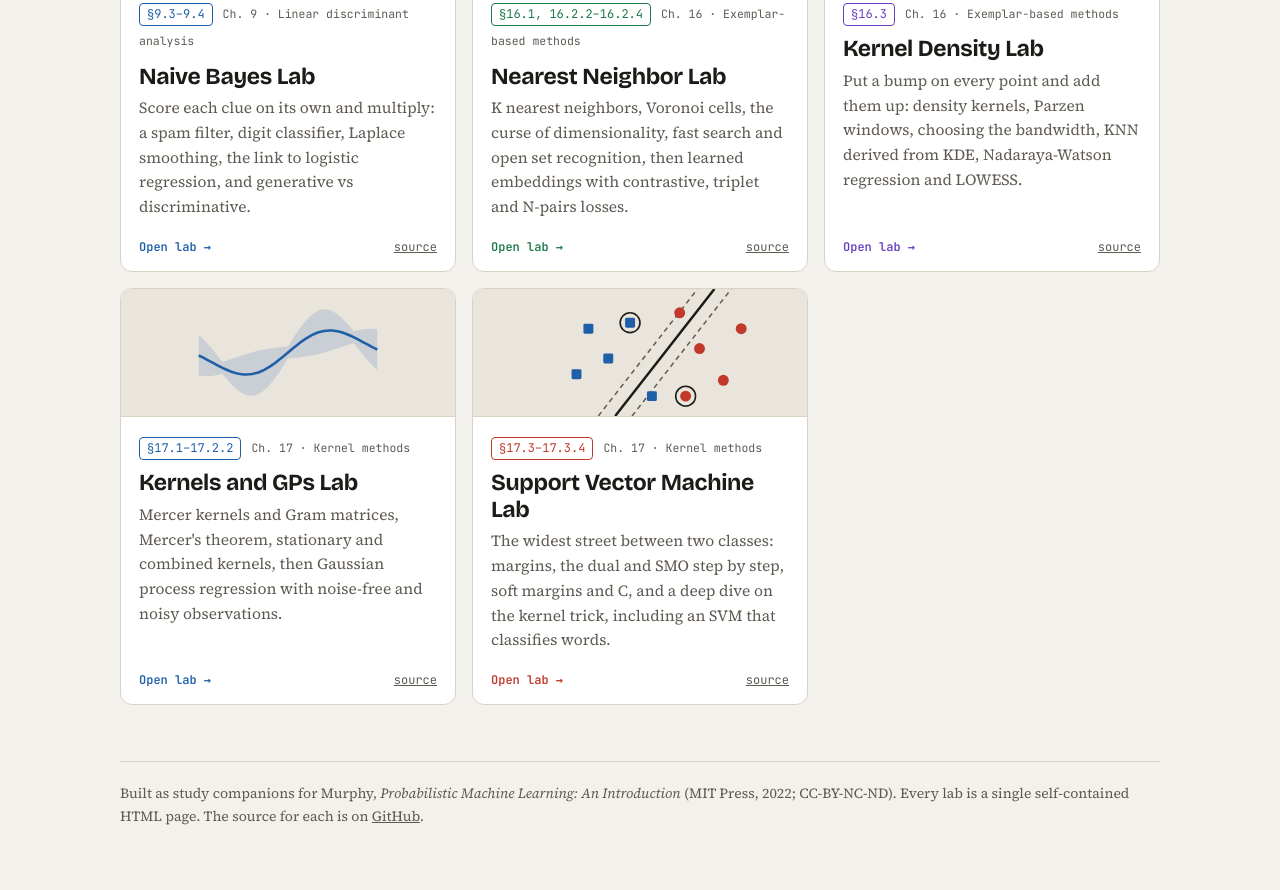
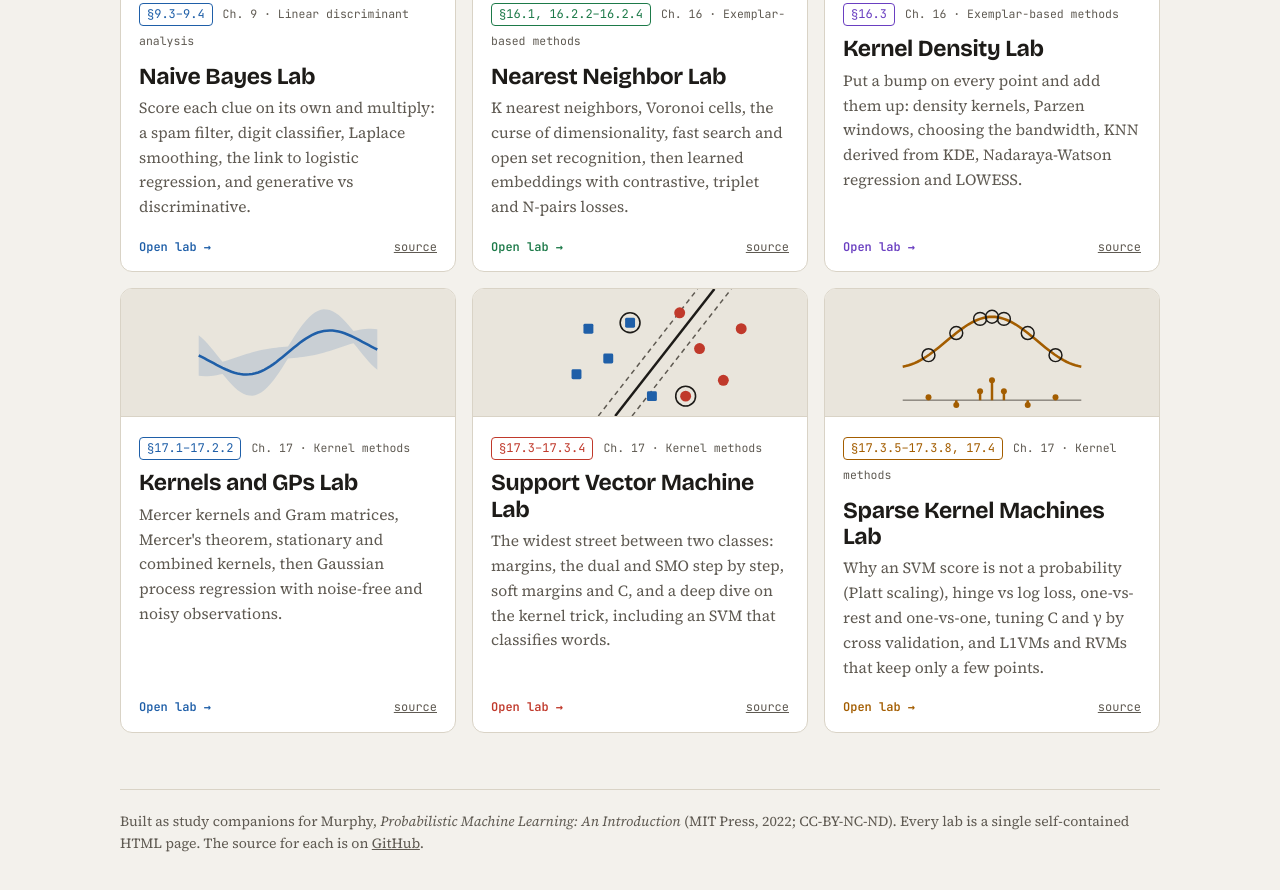
Before and after one commit to isaackrallison/473, a plain HTML site: page index.html in a window 1280 px wide. Shown: the part 1520-2410 px from the top of the page. Drawn offline with nearby package versions, Linux system fonts and the light colour scheme.

Commit message:
Add sparse kernel machines lab (§17.3.5–17.3.8, 17.4)
Co-Authored-By: Claude Opus 5.5 <noreply@anthropic.com>

```diff
--- a/index.html
+++ b/index.html
@@ -104,7 +104,9 @@ const LABS = [
   { ch: 17, chName: 'Kernel methods', sec: '§17.1–17.2.2', title: 'Kernels and GPs Lab', repo: 'kernels-gaussian-processes', color: '--a', art: 'gp',
     blurb: 'Mercer kernels and Gram matrices, Mercer\'s theorem, stationary and combined kernels, then Gaussian process regression with noise-free and noisy observations.' },
   { ch: 17, chName: 'Kernel methods', sec: '§17.3–17.3.4', title: 'Support Vector Machine Lab', repo: 'support-vector-machines', color: '--b', art: 'svm',
-    blurb: 'The widest street between two classes: margins, the dual and SMO step by step, soft margins and C, and a deep dive on the kernel trick, including an SVM that classifies words.' }
+    blurb: 'The widest street between two classes: margins, the dual and SMO step by step, soft margins and C, and a deep dive on the kernel trick, including an SVM that classifies words.' },
+  { ch: 17, chName: 'Kernel methods', sec: '§17.3.5–17.3.8, 17.4', title: 'Sparse Kernel Machines Lab', repo: 'sparse-kernel-machines', color: '--e', art: 'rvm',
+    blurb: 'Why an SVM score is not a probability (Platt scaling), hinge vs log loss, one-vs-rest and one-vs-one, tuning C and γ by cross validation, and L1VMs and RVMs that keep only a few points.' }
 ];
 
 const ART = {
@@ -118,6 +120,7 @@ const ART = {
   kde: c => { const X = [112, 138, 150, 196, 214, 232], g = (x, m) => Math.exp(-(((x - m) / 13) ** 2) / 2); let sum = '', bumps = ''; X.forEach(m => { let d = ''; for (let x = 70; x <= 260; x += 3) d += (x === 70 ? 'M' : 'L') + x + ',' + (112 - 30 * g(x, m)).toFixed(1); bumps += `<path d="${d}" fill="none" stroke="var(--a)" stroke-width="1.3" opacity=".75"/>`; }); for (let x = 70; x <= 260; x += 3) sum += (x === 70 ? 'M' : 'L') + x + ',' + (112 - 30 * X.reduce((s, m) => s + g(x, m), 0)).toFixed(1); return bumps + `<path d="${sum}L260,112L70,112Z" fill="var(${c})" opacity=".14"/><path d="${sum}" fill="none" stroke="var(${c})" stroke-width="2.6"/>` + X.map(m => `<path d="M${m - 4},108l8,8M${m - 4},116l8,-8" stroke="var(--ink)" stroke-width="2"/>`).join(''); },
   gp: c => { let m = '', u = '', l = ''; for (let x = 70; x <= 250; x += 3) { const t = (x - 160) / 40, y = 64 - 26 * Math.sin(t * 1.3) * Math.exp(-t * t / 8), w = 6 + 16 * Math.min(1, Math.abs(Math.sin(t * 1.9))); m += (x === 70 ? 'M' : 'L') + x + ',' + y.toFixed(1); u += (x === 70 ? 'M' : 'L') + x + ',' + (y - w).toFixed(1); l = 'L' + x + ',' + (y + w).toFixed(1) + l; } return `<path d="${u}${l}Z" fill="var(${c})" opacity=".16"/><path d="${m}" fill="none" stroke="var(${c})" stroke-width="2.6"/>`; },
   svm: c => `<path d="M118,128L218,0M152,128L252,0" stroke="var(--muted)" stroke-width="1.5" stroke-dasharray="5 4"/><path d="M135,128L235,0" stroke="var(--ink)" stroke-width="2.5"/>${[[108, 40], [128, 70], [96, 86], [150, 34], [172, 108]].map(([x, y]) => `<rect x="${x - 5}" y="${y - 5}" width="10" height="10" rx="1.5" fill="var(--a)"/>`).join('')}${[[220, 60], [244, 92], [206, 108], [262, 40], [200, 24]].map(([x, y]) => `<circle cx="${x}" cy="${y}" r="5.5" fill="var(${c})"/>`).join('')}<circle cx="150" cy="34" r="10" fill="none" stroke="var(--ink)" stroke-width="1.6"/><circle cx="206" cy="108" r="10" fill="none" stroke="var(--ink)" stroke-width="1.6"/>`,
+  rvm: c => { let d = ''; for (let x = 70; x <= 250; x += 3) { const t = (x - 160) / 22; d += (x === 70 ? 'M' : 'L') + x + ',' + (70 - 42 * (Math.abs(t) < 1e-6 ? 1 : Math.sin(t) / t)).toFixed(1); } const S = [[96, 6], [124, -10], [148, 18], [160, 40], [172, 18], [196, -10], [224, 6]]; return `<line x1="70" x2="250" y1="112" y2="112" stroke="var(--muted)" stroke-width="1"/>${S.map(([x, h]) => `<line x1="${x}" x2="${x}" y1="112" y2="${112 - h * .5}" stroke="var(${c})" stroke-width="2.5"/><circle cx="${x}" cy="${112 - h * .5}" r="3" fill="var(${c})"/>`).join('')}<path d="${d}" fill="none" stroke="var(${c})" stroke-width="2.6"/>${S.map(([x]) => { const t = (x - 160) / 22; return `<circle cx="${x}" cy="${(70 - 42 * (Math.abs(t) < 1e-6 ? 1 : Math.sin(t) / t)).toFixed(1)}" r="6.5" fill="none" stroke="var(--ink)" stroke-width="1.5"/>`; }).join('')}`; },
   em: c => { let o = '', b = ''; for (let x = 70; x <= 250; x += 3) { const t = (x - 160) / 60; o += (x === 70 ? 'M' : 'L') + x + ',' + (90 - 40 * Math.exp(-((t + .7) ** 2) * 2) - 52 * Math.exp(-((t - .8) ** 2) * 2.5)).toFixed(1); } for (let x = 110; x <= 230; x += 3) { const t = (x - 172) / 60; b += (x === 110 ? 'M' : 'L') + x + ',' + (44 + 180 * t * t).toFixed(1); } return `<path d="${o}" fill="none" stroke="var(${c})" stroke-width="2.5" stroke-dasharray="7 5"/><path d="${b}" fill="none" stroke="var(--a)" stroke-width="2.5"/><circle cx="172" cy="44" r="5" fill="var(--ink)"/>`; }
 };
 
```
